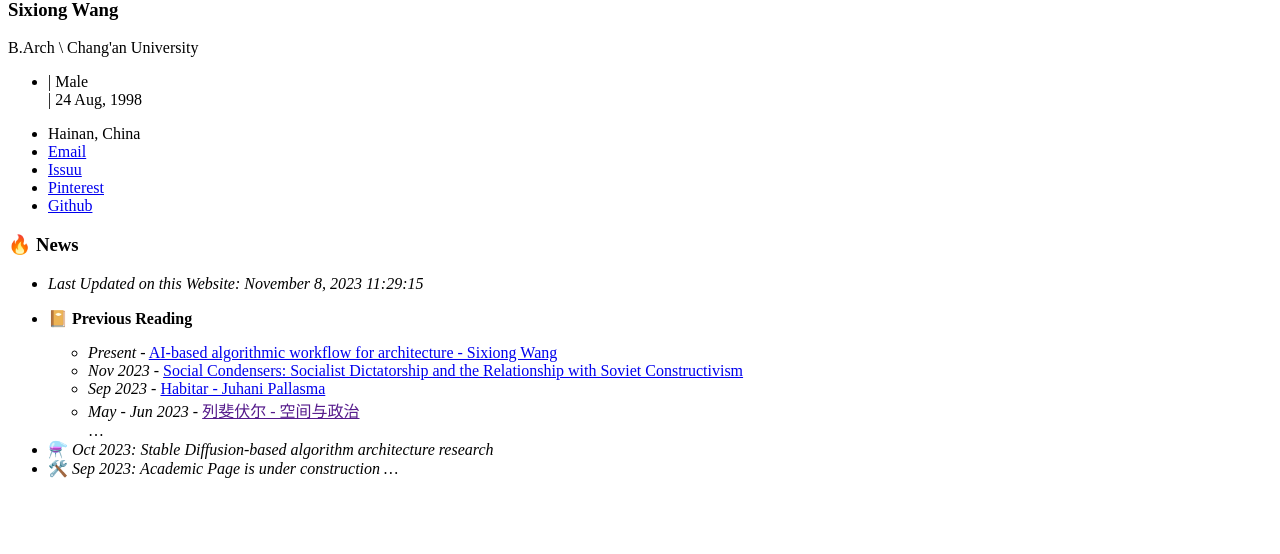
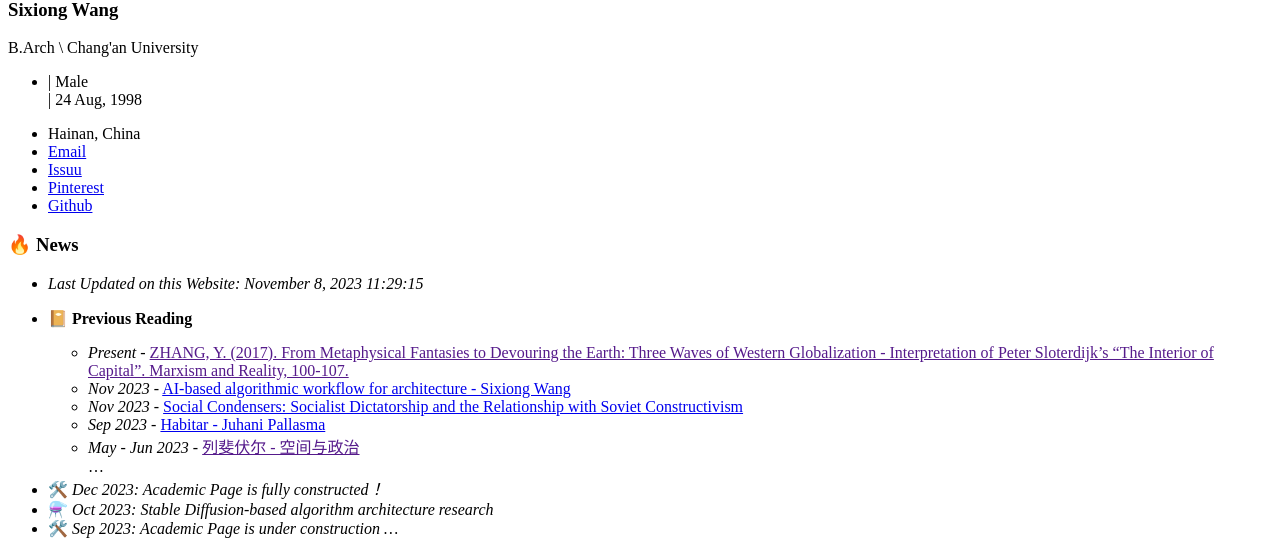
Before and after one commit to sixiong-wang/academic-page, a Jekyll site: the page built from _pages/includes/news.md, in a window 1280 px wide. Shown: the part 526-1080 px from the top of the page. Built offline with Jekyll 4.4.1, drawn with Linux system fonts in a browser that asks for light colours; our own code applies the rules of GitHub Pages for plain Markdown files; comment, search, counter and statistics services are not loaded; before the commit the page ends 1020 px from its top, so only the background shows below that.

Commit message:
更新Intro标语：学术主页现已构建完成！

```diff
--- a/_pages/includes/news.md
+++ b/_pages/includes/news.md
@@ -4,12 +4,14 @@
 
 * 📔 **Previous Reading**
 
-    * *Present* - [AI-based algorithmic workflow for architecture - Sixiong Wang](https://zwj5uynwea3.feishu.cn/docx/JMfOdyG2xoNlREx4FPncLXtDnXb)
+    * *Present* - [ZHANG, Y. (2017). From Metaphysical Fantasies to Devouring the Earth: Three Waves of Western Globalization - Interpretation of Peter Sloterdijk's "The Interior of Capital". Marxism and Reality, 100-107.]()
+    * *Nov 2023* - [AI-based algorithmic workflow for architecture - Sixiong Wang](https://zwj5uynwea3.feishu.cn/docx/JMfOdyG2xoNlREx4FPncLXtDnXb)
     * *Nov 2023* - [Social Condensers: Socialist Dictatorship and the Relationship with Soviet Constructivism](https://academic-accelerator.com/encyclopedia/zh-cn/social-condenser)
     * *Sep 2023* - [Habitar - Juhani Pallasma](https://vdoc.pub/documents/habitar-5jv52ose5d60)
     * *May - Jun 2023* - [列斐伏尔 - 空间与政治]()
     <br>...
 
 
+- 🛠️ *Dec 2023: Academic Page is fully constructed！*
 - ⚗️ *Oct 2023: Stable Diffusion-based algorithm architecture research*
 - 🛠️ *Sep 2023: Academic Page is under construction ...*
```
